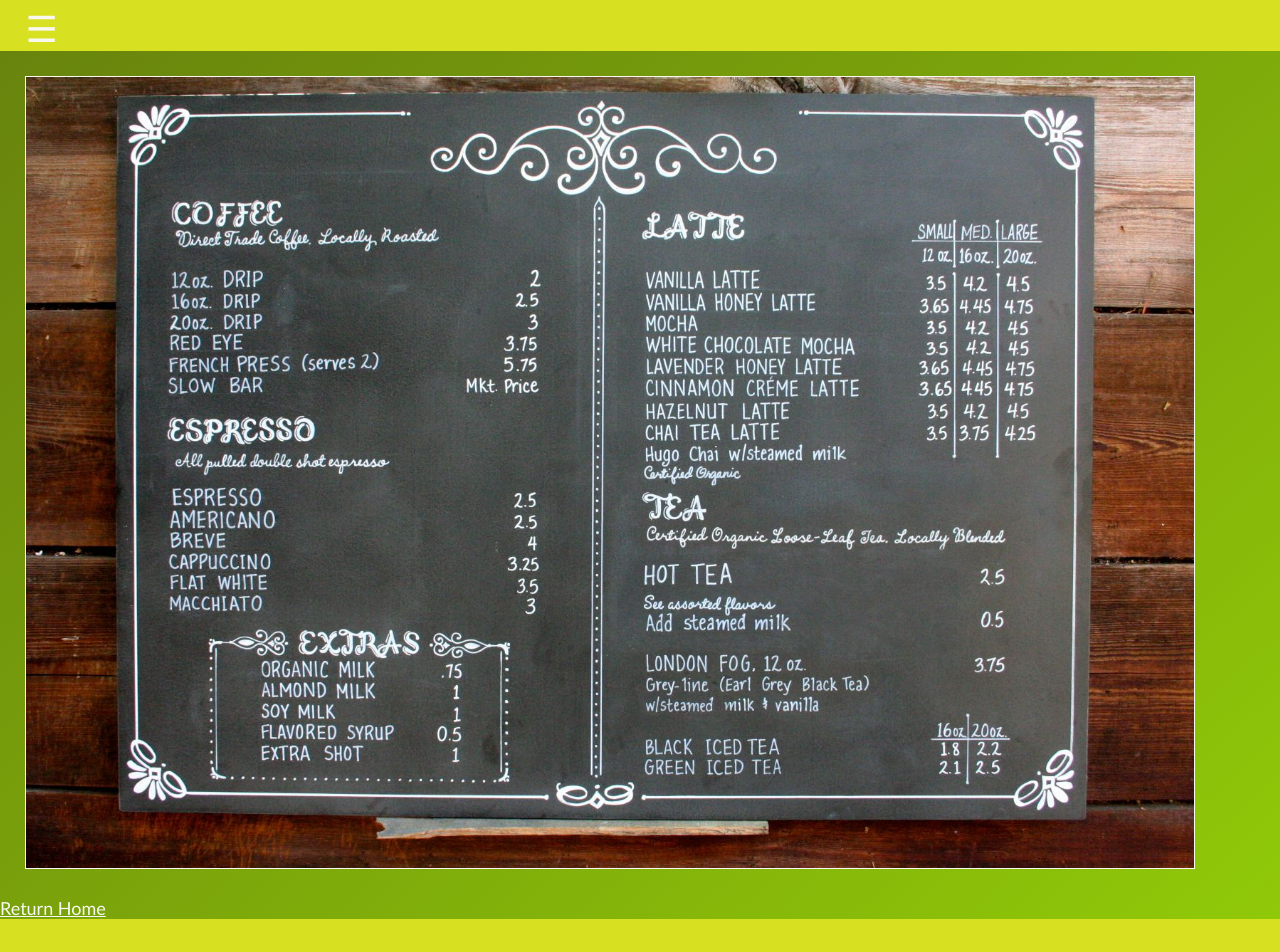
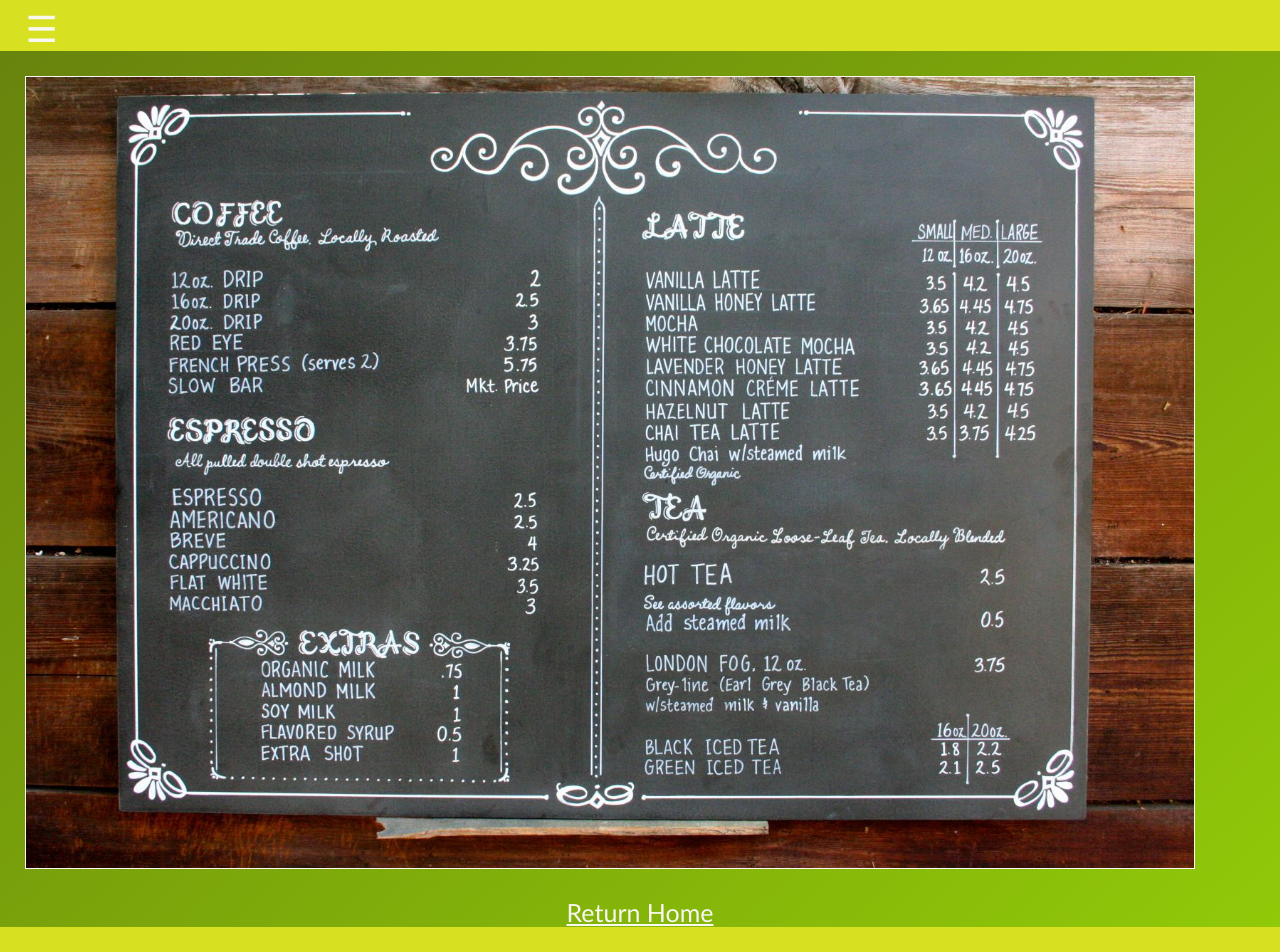
Before and after one commit to JagJones/CHICKEN_SCRATCH_CAFE, a website: page html/menu.html in a window 1280 px wide. Shown: the top 952 px of the page. Drawn offline with Linux system fonts and the light colour scheme.

Commit message:
Fixed id issue for return home link.

```diff
--- a/html/menu.html
+++ b/html/menu.html
@@ -31,7 +31,7 @@
             <img id="menu--pic" src="/images/coffee_menu.jpg" alt="A coffee shop menu pic.">
         </div>
 
-        <a class="home" href="index.html">Return Home</a>
+        <a id="home" href="index.html">Return Home</a>
 
         <footer id="footer">
             <div class="footer--info row limited">
```
